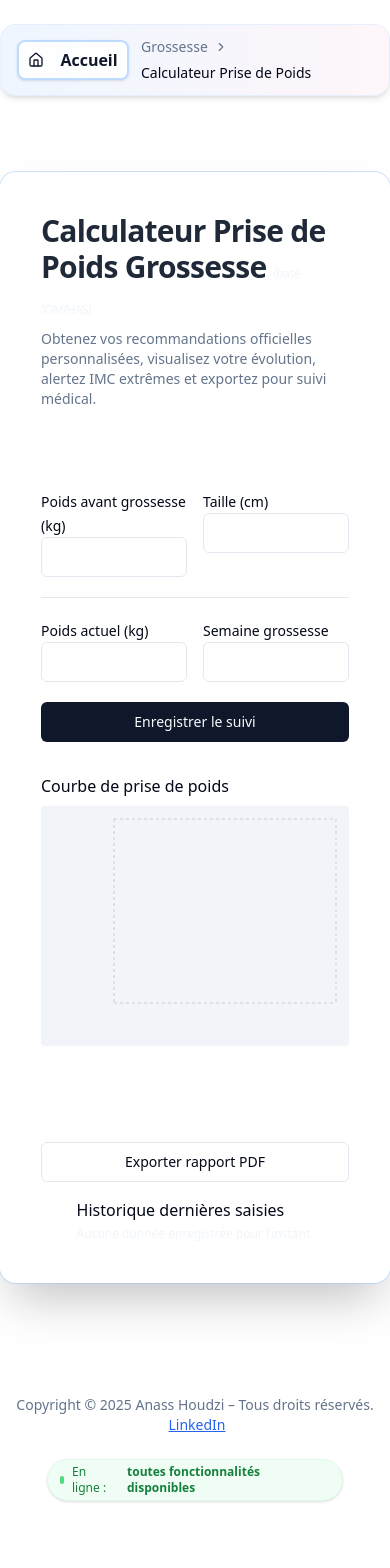
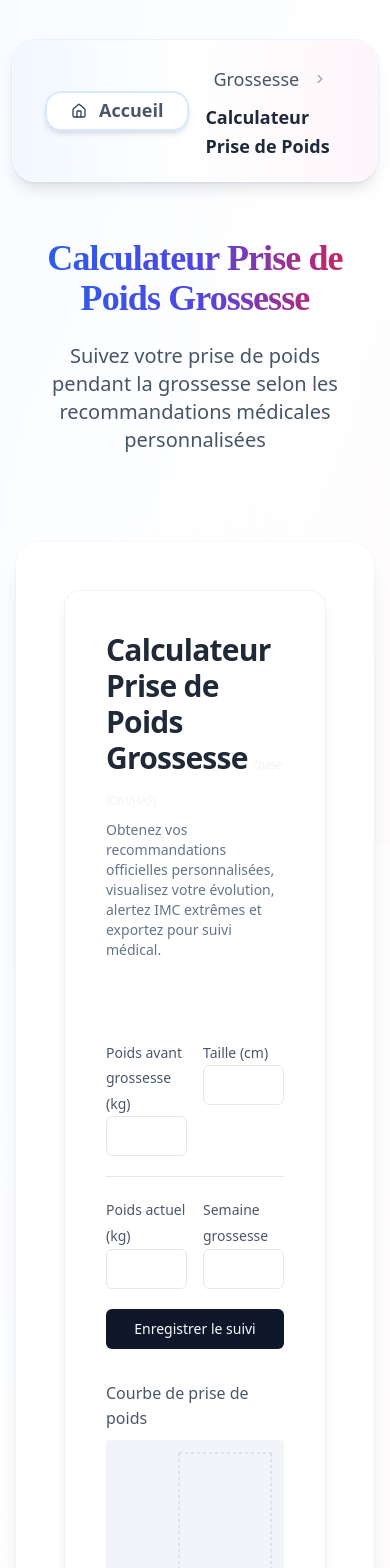
Before and after one commit to Anass-HOUDZI/materna, a React (Vite) app: page /grossesse/calculateur-poids in a window 390 px wide. Shown: the top 1568 px of the page. Before the commit the page ends 1509 px from the top, so only its background shows below. Built offline with nearby package versions, Linux system fonts and the light colour scheme.

Commit message:
Refactor: Improve tool pages design
Implement global design improvements for tool pages, including color palettes, typography, spacing, transitions, navigation, button styles, responsive design, and accessibility enhancements.

```diff
--- a/src/components/ui/PageHeader.tsx
+++ b/src/components/ui/PageHeader.tsx
@@ -22,35 +22,56 @@ interface PageHeaderProps {
 
 export default function PageHeader({ crumbs }: PageHeaderProps) {
   return (
-    <div className="w-full max-w-2xl mx-auto flex flex-col gap-3 pt-6 pb-5 mb-4">
-      <div className="flex items-center gap-3">
-        {/* Bloc visuel du retour + breadcrumbs */}
-        <div className="flex items-center gap-3 w-full bg-gradient-to-r from-blue-50 to-pink-50/70 shadow-md rounded-2xl px-4 py-3 border border-blue-100/60 backdrop-blur-sm animate-fade-in">
+    <div className="w-full max-w-4xl mx-auto flex flex-col gap-4 pt-8 mobile-s:pt-10 sm:pt-12 pb-6 mobile-s:pb-8 mb-6">
+      <div className="flex items-center gap-4 w-full">
+        {/* Enhanced breadcrumb container with soft design */}
+        <div className="flex items-center gap-4 w-full bg-gradient-to-r from-blue-50/80 via-white/90 to-pink-50/80
+                        backdrop-blur-md shadow-lg rounded-3xl px-6 mobile-s:px-8 py-4 mobile-s:py-5
+                        border border-white/40 ring-1 ring-blue-200/30 animate-fade-in
+                        hover:shadow-xl transition-all duration-300 ease-out">
           <Button
             asChild
             variant="outline"
-            className="px-3 py-2 font-semibold flex gap-2 rounded-lg text-primary bg-white/90 border-2 border-blue-200 shadow hover:bg-blue-50 hover:border-blue-400 transition text-base focus-visible:ring-2 focus-visible:ring-pink-400"
-            style={{ minWidth: 112 }}
+            className="px-4 mobile-s:px-6 py-3 mobile-s:py-4 font-semibold flex items-center gap-3
+                       rounded-2xl text-slate-700 bg-white/95 border-2 border-blue-200/60
+                       shadow-md hover:bg-blue-50 hover:border-blue-400/80 hover:shadow-lg
+                       transition-all duration-300 ease-out text-base mobile-s:text-lg
+                       focus-visible:ring-4 focus-visible:ring-blue-400/50 focus-visible:ring-offset-2"
+            style={{ minWidth: 140 }}
           >
-            <a href="/" aria-label="Retour à l'accueil">
-              <HomeIcon className="mr-2" size={20} />
-              Accueil
+            <a
+              href="/"
+              aria-label="Retour à l'accueil"
+              className="flex items-center gap-3"
+            >
+              <HomeIcon className="w-5 h-5 mobile-s:w-6 mobile-s:h-6" />
+              <span>Accueil</span>
             </a>
           </Button>
-          <Breadcrumb>
-            <BreadcrumbList>
+
+          <Breadcrumb className="flex-1">
+            <BreadcrumbList className="text-base mobile-s:text-lg">
               {crumbs.map((crumb, idx) => (
                 <React.Fragment key={crumb.label}>
                   <BreadcrumbItem>
                     {idx < crumbs.length - 1 && crumb.href ? (
-                      <BreadcrumbLink asChild>
+                      <BreadcrumbLink
+                        asChild
+                        className="text-slate-600 hover:text-blue-600 transition-colors duration-200
+                                   font-medium focus:outline-none focus:ring-2 focus:ring-blue-400
+                                   focus:ring-offset-1 rounded-lg px-2 py-1"
+                      >
                         <a href={crumb.href}>{crumb.label}</a>
                       </BreadcrumbLink>
                     ) : (
-                      <BreadcrumbPage>{crumb.label}</BreadcrumbPage>
+                      <BreadcrumbPage className="text-slate-800 font-semibold">
+                        {crumb.label}
+                      </BreadcrumbPage>
                     )}
                   </BreadcrumbItem>
-                  {idx < crumbs.length - 1 && <BreadcrumbSeparator />}
+                  {idx < crumbs.length - 1 && (
+                    <BreadcrumbSeparator className="text-slate-400" />
+                  )}
                 </React.Fragment>
               ))}
             </BreadcrumbList>
--- /dev/null
+++ b/src/components/ui/SoftButton.tsx
@@ -0,0 +1,51 @@
+
+import React from "react";
+import { cn } from "@/lib/utils";
+import { Button, ButtonProps } from "@/components/ui/button";
+
+interface SoftButtonProps extends ButtonProps {
+  gradient?: "blue" | "rose" | "mint" | "lavender" | "peach";
+  softShadow?: boolean;
+}
+
+export default function SoftButton({
+  children,
+  className,
+  gradient = "blue",
+  softShadow = true,
+  ...props
+}: SoftButtonProps) {
+  const gradientClasses = {
+    blue: "bg-gradient-to-r from-blue-500 to-blue-600 hover:from-blue-600 hover:to-blue-700 text-white",
+    rose: "bg-gradient-to-r from-rose-500 to-pink-600 hover:from-rose-600 hover:to-pink-700 text-white",
+    mint: "bg-gradient-to-r from-emerald-500 to-teal-600 hover:from-emerald-600 hover:to-teal-700 text-white",
+    lavender: "bg-gradient-to-r from-purple-500 to-violet-600 hover:from-purple-600 hover:to-violet-700 text-white",
+    peach: "bg-gradient-to-r from-orange-400 to-rose-500 hover:from-orange-500 hover:to-rose-600 text-white"
+  };
+
+  return (
+    <Button
+      className={cn(
+        // Soft, modern button design
+        "rounded-2xl font-semibold text-base mobile-s:text-lg",
+        "px-8 mobile-s:px-10 sm:px-12 py-4 mobile-s:py-5",
+        "min-h-touch transition-all duration-300 ease-out",
+        "transform hover:scale-105 active:scale-95",
+        "focus:ring-4 focus:ring-offset-2 focus:ring-offset-white/50",
+
+        // Gradient and shadow
+        gradientClasses[gradient],
+        softShadow && "shadow-lg hover:shadow-xl",
+        softShadow && "shadow-blue-500/25 hover:shadow-blue-500/35",
+
+        // Accessibility
+        "focus-visible:outline-none focus-visible:ring-4",
+
+        className
+      )}
+      {...props}
+    >
+      {children}
+    </Button>
+  );
+}
--- /dev/null
+++ b/src/components/ui/ToolCard.tsx
@@ -0,0 +1,62 @@
+
+import React from "react";
+import { cn } from "@/lib/utils";
+
+interface ToolCardProps {
+  children: React.ReactNode;
+  className?: string;
+  variant?: "default" | "elevated" | "glass";
+  size?: "sm" | "md" | "lg";
+}
+
+export default function ToolCard({
+  children,
+  className,
+  variant = "default",
+  size = "md"
+}: ToolCardProps) {
+  const variantClasses = {
+    default: "bg-white/90 backdrop-blur-sm border border-white/30 shadow-lg hover:shadow-xl",
+    elevated: "bg-white/95 backdrop-blur-md border border-white/40 shadow-xl hover:shadow-2xl",
+    glass: "bg-white/80 backdrop-blur-lg border border-white/20 shadow-2xl hover:shadow-3xl"
+  };
+
+  const sizeClasses = {
+    sm: "p-6 mobile-s:p-8 sm:p-10",
+    md: "p-8 mobile-s:p-10 sm:p-12 lg:p-16",
+    lg: "p-10 mobile-s:p-12 sm:p-16 lg:p-20"
+  };
+
+  return (
+    <div
+      className={cn(
+        // Base styles with soft, rounded design
+        "rounded-3xl ring-1 ring-gray-200/30 overflow-hidden",
+        "transition-all duration-500 ease-out transform-gpu",
+        "hover:ring-blue-300/40 hover:-translate-y-1 hover:scale-[1.01]",
+
+        // Soft gradients and depth
+        "relative before:absolute before:inset-0 before:bg-gradient-to-br before:from-blue-50/20 before:to-rose-50/20 before:opacity-0 before:transition-opacity before:duration-500",
+        "hover:before:opacity-100",
+
+        // Variant styles
+        variantClasses[variant],
+
+        // Size styles
+        sizeClasses[size],
+
+        // Focus and accessibility
+        "focus-within:ring-2 focus-within:ring-blue-400 focus-within:ring-offset-2",
+        "focus-within:ring-offset-white/50",
+
+        className
+      )}
+      role="region"
+      tabIndex={-1}
+    >
+      <div className="relative z-10">
+        {children}
+      </div>
+    </div>
+  );
+}
--- /dev/null
+++ b/src/components/ui/ToolPageLayout.tsx
@@ -0,0 +1,76 @@
+
+import React from "react";
+import { cn } from "@/lib/utils";
+import PageHeader from "@/components/ui/PageHeader";
+import Footer from "@/components/ui/Footer";
+import ResponsiveContainer from "@/components/ui/ResponsiveContainer";
+
+type Crumb = {
+  href?: string;
+  label: string;
+};
+
+interface ToolPageLayoutProps {
+  children: React.ReactNode;
+  crumbs: Crumb[];
+  className?: string;
+  title?: string;
+  description?: string;
+}
+
+export default function ToolPageLayout({
+  children,
+  crumbs,
+  className,
+  title,
+  description,
+}: ToolPageLayoutProps) {
+  return (
+    <div className="min-h-screen flex flex-col bg-gradient-to-br from-blue-50/30 via-white to-pink-50/30">
+      {/* Soft gradient overlay for depth */}
+      <div className="absolute inset-0 bg-gradient-to-br from-blue-50/20 via-transparent to-rose-50/20 pointer-events-none" />
+
+      <div className="relative z-10 flex flex-col min-h-screen">
+        <ResponsiveContainer maxWidth="2xl" padding="sm">
+          <PageHeader crumbs={crumbs} />
+        </ResponsiveContainer>
+
+        {/* Optional title section with enhanced spacing */}
+        {(title || description) && (
+          <ResponsiveContainer maxWidth="2xl" padding="md">
+            <div className="text-center mb-8 mobile-s:mb-10 sm:mb-12 lg:mb-16 animate-fade-in">
+              {title && (
+                <h1 className="text-3xl mobile-s:text-4xl sm:text-5xl lg:text-6xl font-bold font-playfair
+                               bg-gradient-to-r from-blue-600 via-indigo-600 to-rose-600 bg-clip-text text-transparent
+                               mb-4 mobile-s:mb-6 leading-tight tracking-tight">
+                  {title}
+                </h1>
+              )}
+              {description && (
+                <p className="text-lg mobile-s:text-xl sm:text-2xl text-slate-600 max-w-3xl mx-auto
+                              leading-relaxed font-medium px-4">
+                  {description}
+                </p>
+              )}
+            </div>
+          </ResponsiveContainer>
+        )}
+
+        {/* Main content with enhanced spacing and backdrop */}
+        <main className={cn(
+          "flex-1 flex justify-center items-start py-8 mobile-s:py-12 sm:py-16 lg:py-20",
+          "animate-fade-in",
+          className
+        )}>
+          <ResponsiveContainer maxWidth="2xl" padding="md">
+            <div className="w-full">
+              {children}
+            </div>
+          </ResponsiveContainer>
+        </main>
+
+        <Footer />
+      </div>
+    </div>
+  );
+}
--- a/src/index.css
+++ b/src/index.css
@@ -130,6 +130,25 @@
     -webkit-overflow-scrolling: touch;
   }
 
+  /* Enhanced focus styles for accessibility */
+  *:focus-visible {
+    outline: 2px solid hsl(var(--ring));
+    outline-offset: 2px;
+    border-radius: 0.375rem;
+  }
+
+  /* Improved contrast for better readability */
+  h1, h2, h3, h4, h5, h6 {
+    color: hsl(215 25% 20%);
+    font-weight: 600;
+    line-height: 1.2;
+  }
+
+  p, span, div {
+    line-height: 1.6;
+    color: hsl(215 16% 35%);
+  }
+
   /* Optimisations typographiques mobiles */
   @media (max-width: 640px) {
     body {
@@ -141,6 +160,29 @@
     input, textarea, select {
       font-size: 16px !important;
     }
+  }
+
+  /* Enhanced button and interactive element styles */
+  button, [role="button"], a {
+    cursor: pointer;
+    transition: all 0.2s ease-out;
+  }
+
+  button:disabled, [role="button"][aria-disabled="true"] {
+    opacity: 0.6;
+    cursor: not-allowed;
+  }
+
+  /* Improved form element accessibility */
+  input, textarea, select {
+    border-radius: 0.75rem;
+    border: 2px solid hsl(var(--border));
+    transition: border-color 0.2s ease-out, box-shadow 0.2s ease-out;
+  }
+
+  input:focus, textarea:focus, select:focus {
+    border-color: hsl(var(--ring));
+    box-shadow: 0 0 0 3px hsl(var(--ring) / 0.1);
   }
 
   /* Dark mode mobile optimizations */
@@ -160,6 +202,26 @@
       background: hsl(var(--muted-foreground));
     }
   }
+
+  /* Reduced motion for accessibility */
+  @media (prefers-reduced-motion: reduce) {
+    *, *::before, *::after {
+      animation-duration: 0.01ms !important;
+      animation-iteration-count: 1 !important;
+      transition-duration: 0.01ms !important;
+    }
+  }
+
+  /* High contrast mode support */
+  @media (prefers-contrast: high) {
+    * {
+      border-color: ButtonText !important;
+    }
+
+    button, [role="button"] {
+      border: 2px solid ButtonText !important;
+    }
+  }
 }
 
 /* Utilities responsive personnalisées */
@@ -175,7 +237,7 @@
 
   /* Animations tactiles optimisées */
   .touch-feedback {
-    @apply transition-transform duration-150 ease-out active:scale-95;
+    @apply transition-transform duration-300 ease-out active:scale-95;
   }
 
   /* Support des gestes sur mobile */
@@ -227,7 +289,7 @@
     margin-bottom: env(safe-area-inset-bottom);
   }
 
-  /* Touch target helpers */
+  /* Touch target helpers with enhanced accessibility */
   .touch-target {
     min-height: 44px;
     min-width: 44px;
@@ -242,6 +304,35 @@
   .momentum-scroll {
     -webkit-overflow-scrolling: touch;
     overflow-scrolling: touch;
+  }
+
+  /* Soft gradient utilities for the new design system */
+  .soft-gradient-blue {
+    background: linear-gradient(135deg, hsl(213 100% 96%) 0%, hsl(220 100% 98%) 100%);
+  }
+
+  .soft-gradient-rose {
+    background: linear-gradient(135deg, hsl(351 100% 96%) 0%, hsl(348 100% 98%) 100%);
+  }
+
+  .soft-gradient-mint {
+    background: linear-gradient(135deg, hsl(152 100% 96%) 0%, hsl(158 100% 98%) 100%);
+  }
+
+  /* Enhanced shadow utilities */
+  .shadow-soft {
+    box-shadow: 0 4px 20px -2px hsl(220 13% 69% / 0.3);
+  }
+
+  .shadow-soft-lg {
+    box-shadow: 0 8px 30px -4px hsl(220 13% 69% / 0.4);
+  }
+
+  /* Glass morphism effect */
+  .glass {
+    background: hsla(0, 0%, 100%, 0.8);
+    backdrop-filter: blur(20px);
+    border: 1px solid hsla(0, 0%, 100%, 0.3);
   }
 }
 
@@ -266,7 +357,7 @@
 @media (hover: hover) and (pointer: fine) {
   /* Styles spécifiques aux appareils avec souris */
   button:hover, a:hover, [role="button"]:hover {
-    @apply transition-all duration-200;
+    @apply transition-all duration-300;
   }
 }
 
--- a/src/pages/PregnancyWeightGainCalculator.tsx
+++ b/src/pages/PregnancyWeightGainCalculator.tsx
@@ -1,19 +1,21 @@
-import { Card } from "@/components/ui/card";
+
 import { PregnancyWeightGainCalculatorForm } from "@/components/tools/PregnancyWeightGainCalculatorForm";
-import Footer from "@/components/ui/Footer";
-import PageHeader from "@/components/ui/PageHeader";
+import ToolPageLayout from "@/components/ui/ToolPageLayout";
+import ToolCard from "@/components/ui/ToolCard";
 
 export default function PregnancyWeightGainCalculator() {
   return (
-    <div className="min-h-screen flex flex-col">
-      <PageHeader crumbs={[
+    <ToolPageLayout
+      crumbs={[
         { href: "/grossesse", label: "Grossesse" },
         { label: "Calculateur Prise de Poids" },
-      ]} />
-      <div className="flex flex-1 justify-center items-center bg-background py-10 animate-fade-in">
+      ]}
+      title="Calculateur Prise de Poids Grossesse"
+      description="Suivez votre prise de poids pendant la grossesse selon les recommandations médicales personnalisées"
+    >
+      <ToolCard variant="elevated" size="lg">
         <PregnancyWeightGainCalculatorForm />
-      </div>
-      <Footer />
-    </div>
+      </ToolCard>
+    </ToolPageLayout>
   );
 }
```
